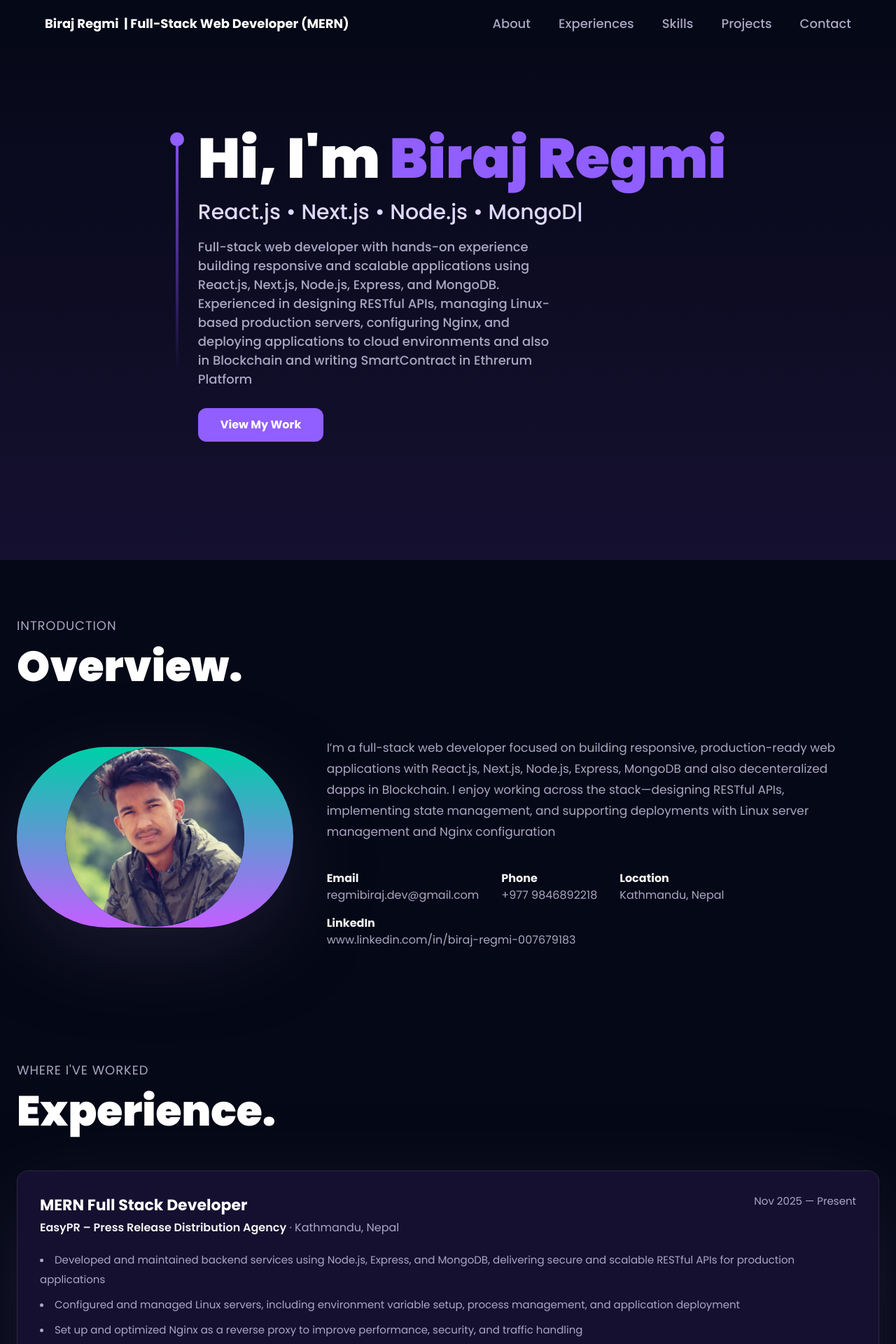
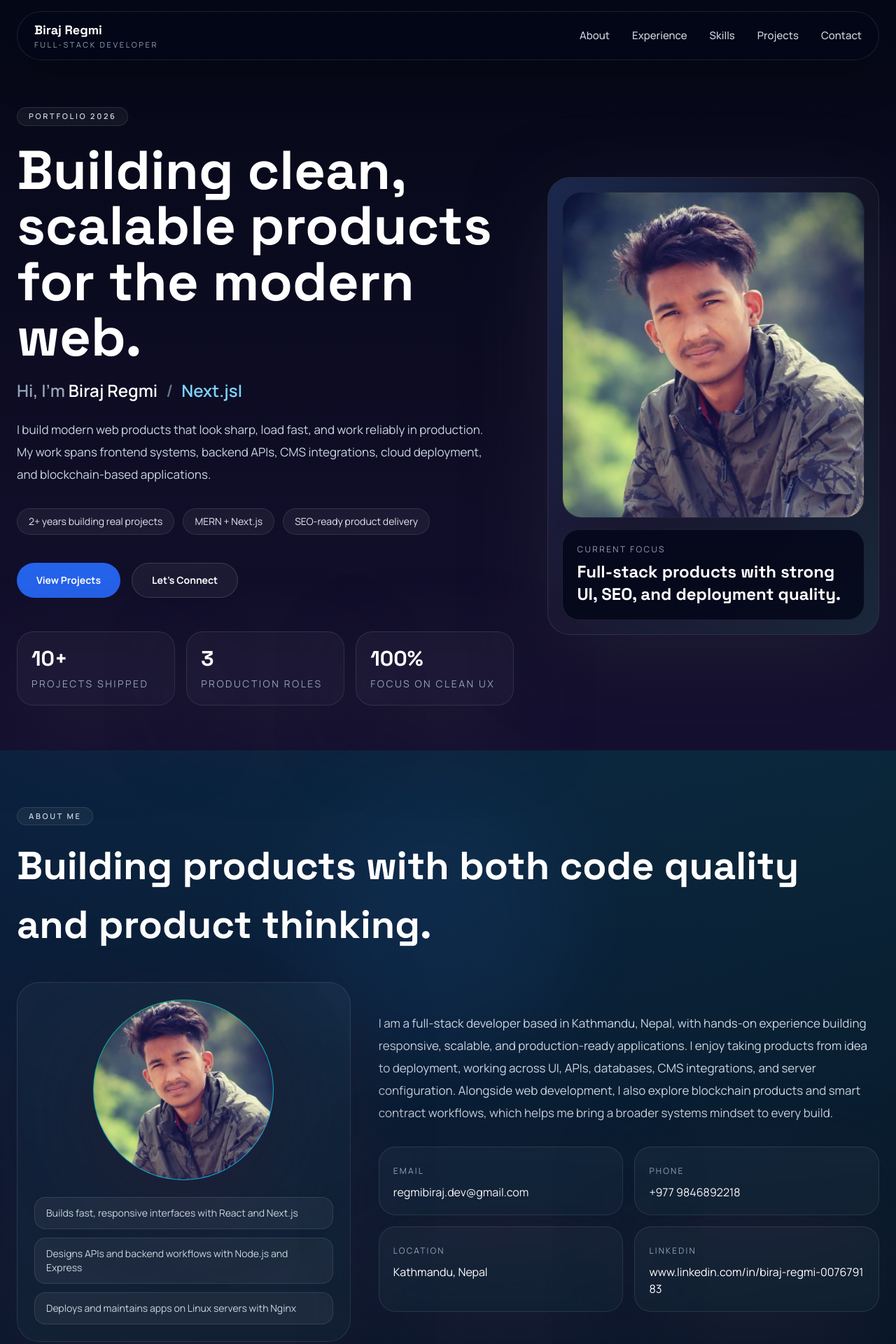
Before and after one commit to Biraj010/my_portfolio, a Next.js app: page / in a window 1280 px wide. Shown: the top 1920 px of the page at 70% size. Built offline with nearby package versions, Linux system fonts and the light colour scheme.

Commit message:
update the layout

```diff
--- a/app/components/About.jsx
+++ b/app/components/About.jsx
@@ -2,57 +2,75 @@ import Image from "next/image";
 import { portfolioData } from "@/lib/data";
 
 const About = () => {
-  const { paragraph, personalInfo } = portfolioData.about;
+  const { paragraph, personalInfo, highlights } = portfolioData.about;
 
   return (
-    <section id="about" className="py-20 max-w-7xl mx-auto px-6">
+    <section id="about" className="section-shell py-20">
       <div className="mb-10">
-        <p className="sm:text-[18px] text-[14px] text-secondary uppercase tracking-wider">
-          Introduction
-        </p>
-        <h2 className="text-white font-black md:text-[60px] sm:text-[50px] xs:text-[40px] text-[30px]">
-          Overview.
+        <span className="section-kicker">About Me</span>
+        <h2 className="mt-4 text-[32px] font-black text-white sm:text-[44px] md:text-[56px]">
+          Building products with both code quality and product thinking.
         </h2>
       </div>
 
-      <div className="flex flex-col md:flex-row items-center gap-12">
-        <div className="md:w-1/3">
-          <div className="w-full green-pink-gradient p-[1px] rounded-full shadow-card">
+      <div className="grid items-center gap-10 lg:grid-cols-[0.8fr_1.2fr]">
+        <div className="panel-surface rounded-[32px] p-6">
+          <div className="green-pink-gradient mx-auto w-fit rounded-full p-[1px] shadow-card">
             <Image
               src="/assets/img/myphoto.jpg"
               alt={portfolioData.hero.name}
-              className="rounded-full w-48 h-48 md:w-64 md:h-64 mx-auto object-cover bg-tertiary"
+              className="mx-auto h-52 w-52 rounded-full bg-tertiary object-cover md:h-64 md:w-64"
               width={256}
               height={256}
               priority
             />
           </div>
+          <div className="mt-6 space-y-3">
+            {highlights.map((item) => (
+              <div
+                key={item}
+                className="rounded-2xl border border-white/10 bg-white/5 px-4 py-3 text-sm text-slate-300"
+              >
+                {item}
+              </div>
+            ))}
+          </div>
         </div>
-        <div className="md:w-2/3 text-center md:text-left">
-          <p className="mt-4 text-secondary text-[17px] max-w-3xl leading-[30px]">
+
+        <div>
+          <p className="max-w-3xl text-[16px] leading-8 text-slate-300 sm:text-[17px]">
             {paragraph}
           </p>
-          <div className="mt-10 flex flex-wrap justify-center md:justify-start gap-x-8 gap-y-4">
-            <div className="flex flex-col">
-              <span className="text-white-100 font-bold">Email</span>
-              <span className="text-secondary">{personalInfo.email}</span>
+
+          <div className="mt-8 grid gap-4 sm:grid-cols-2">
+            <div className="panel-surface rounded-3xl p-5">
+              <span className="text-xs uppercase tracking-[0.18em] text-slate-400">
+                Email
+              </span>
+              <div className="mt-2 text-white">{personalInfo.email}</div>
             </div>
-            <div className="flex flex-col">
-              <span className="text-white-100 font-bold">Phone</span>
-              <span className="text-secondary">{personalInfo.phone}</span>
+            <div className="panel-surface rounded-3xl p-5">
+              <span className="text-xs uppercase tracking-[0.18em] text-slate-400">
+                Phone
+              </span>
+              <div className="mt-2 text-white">{personalInfo.phone}</div>
             </div>
-            <div className="flex flex-col">
-              <span className="text-white-100 font-bold">Location</span>
-              <span className="text-secondary">{personalInfo.address}</span>
+            <div className="panel-surface rounded-3xl p-5">
+              <span className="text-xs uppercase tracking-[0.18em] text-slate-400">
+                Location
+              </span>
+              <div className="mt-2 text-white">{personalInfo.address}</div>
             </div>
             {personalInfo.linkedin ? (
-              <div className="flex flex-col">
-                <span className="text-white-100 font-bold">LinkedIn</span>
+              <div className="panel-surface rounded-3xl p-5">
+                <span className="text-xs uppercase tracking-[0.18em] text-slate-400">
+                  LinkedIn
+                </span>
                 <a
                   href={personalInfo.linkedin}
                   target="_blank"
                   rel="noopener noreferrer"
-                  className="text-secondary hover:text-white transition-colors"
+                  className="mt-2 block break-all text-white transition-colors hover:text-sky-300"
                 >
                   {personalInfo.linkedin.replace("https://", "")}
                 </a>
--- a/app/components/Header.jsx
+++ b/app/components/Header.jsx
@@ -6,12 +6,12 @@ import { portfolioData } from "@/lib/data";
 
 const Header = () => {
   const { navLinks } = portfolioData.header;
-  const { name, titles } = portfolioData.hero;
+  const { name } = portfolioData.hero;
   const [isMobileMenuOpen, setMobileMenuOpen] = useState(false);
 
   return (
-    <header className="sm:px-16 px-6 w-full flex items-center py-5 fixed top-0 z-20 bg-primary">
-      <div className="w-full flex justify-between items-center max-w-7xl mx-auto">
+    <header className="fixed top-0 z-30 w-full px-4 pt-4 sm:px-6">
+      <div className="mx-auto flex max-w-7xl items-center justify-between rounded-full border border-white/10 bg-slate-950/70 px-4 py-3 shadow-[0_20px_60px_rgba(0,0,0,0.25)] backdrop-blur-xl sm:px-6">
         <Link
           to="home"
           className="flex items-center gap-2 cursor-pointer"
@@ -19,17 +19,21 @@ const Header = () => {
             window.scrollTo(0, 0);
           }}
         >
-          <p className="text-white text-[18px] font-bold cursor-pointer flex">
-            {name} &nbsp;
-            <span className="sm:block hidden"> | {titles?.[0] ?? "Full-Stack Web Developer"}</span>
-          </p>
+          <div className="flex flex-col">
+            <span className="font-display text-[17px] font-bold text-white sm:text-[18px]">
+              {name}
+            </span>
+            <span className="hidden text-[11px] uppercase tracking-[0.24em] text-slate-400 sm:block">
+              Full-Stack Developer
+            </span>
+          </div>
         </Link>
 
-        <ul className="list-none hidden sm:flex flex-row gap-10">
+        <ul className="hidden list-none flex-row gap-8 sm:flex">
           {navLinks.map((link) => (
             <li
               key={link.text}
-              className={`text-secondary hover:text-white text-[18px] font-medium cursor-pointer transition-colors`}
+              className="cursor-pointer text-[15px] font-medium text-slate-300 transition-colors hover:text-white"
             >
               <Link
                 to={link.href.replace("#", "")}
@@ -47,20 +51,20 @@ const Header = () => {
 
         <div className="sm:hidden flex flex-1 justify-end items-center">
           <i
-            className={`bx ${isMobileMenuOpen ? "bx-x" : "bx-menu"
-              } text-[28px] object-contain cursor-pointer text-white`}
+            className={`bx ${isMobileMenuOpen ? "bx-x" : "bx-menu"} cursor-pointer text-[28px] text-white`}
             onClick={() => setMobileMenuOpen(!isMobileMenuOpen)}
           ></i>
 
           <div
-            className={`${!isMobileMenuOpen ? "hidden" : "flex"
-              } p-6 black-gradient absolute top-20 right-0 mx-4 my-2 min-w-[140px] z-10 rounded-xl`}
+            className={`${
+              !isMobileMenuOpen ? "hidden" : "flex"
+            } absolute right-0 top-16 z-10 mx-1 min-w-[180px] rounded-2xl border border-white/10 bg-slate-950/95 p-5 shadow-2xl`}
           >
             <ul className="list-none flex justify-end items-start flex-col gap-4">
               {navLinks.map((link) => (
                 <li
                   key={link.text}
-                  className={`font-poppins font-medium cursor-pointer text-[16px] text-secondary hover:text-white transition-colors`}
+                  className="cursor-pointer text-[15px] font-medium text-slate-300 transition-colors hover:text-white"
                   onClick={() => {
                     setMobileMenuOpen(!isMobileMenuOpen);
                   }}
--- a/app/components/Hero.jsx
+++ b/app/components/Hero.jsx
@@ -1,64 +1,118 @@
 "use client";
 
 import { useEffect, useRef } from "react";
+import Image from "next/image";
 import Typed from "typed.js";
 import { portfolioData } from "@/lib/data";
 import { Link } from "react-scroll";
 
 const Hero = () => {
-  const { name, titles, description } = portfolioData.hero;
+  const { name, titles, description, badges, stats } = portfolioData.hero;
   const typedElement = useRef(null);
 
   useEffect(() => {
-    const options = {
+    const typed = new Typed(typedElement.current, {
       strings: titles,
-      typeSpeed: 50,
-      backSpeed: 50,
+      typeSpeed: 42,
+      backSpeed: 24,
+      backDelay: 1800,
       loop: true,
       showCursor: true,
       cursorChar: "|",
-    };
+    });
 
-    const typed = new Typed(typedElement.current, options);
-
-    return () => {
-      typed.destroy();
-    };
+    return () => typed.destroy();
   }, [titles]);
 
   return (
-    <section
-      id="home"
-      className="relative w-full h-screen mx-auto flex items-center"
-    >
-      <div className="max-w-7xl mx-auto px-6 flex flex-row items-start gap-5">
-        <div className="flex flex-col justify-center items-center mt-5">
-          <div className="w-5 h-5 rounded-full bg-[#915EFF]" />
-          <div className="w-1 sm:h-80 h-40 violet-gradient" />
-        </div>
+    <section id="home" className="section-shell relative flex min-h-screen items-center pt-28">
+      <div className="grid w-full items-center gap-12 pb-16 pt-10 lg:grid-cols-[1.2fr_0.8fr]">
+        <div>
+          <span className="section-kicker">Portfolio 2026</span>
+          <h1 className="mt-6 max-w-4xl text-[42px] font-black leading-[1.02] text-white sm:text-[56px] lg:text-[78px]">
+            Building clean, scalable products for the modern web.
+          </h1>
+          <div className="mt-5 text-lg font-semibold text-sky-300 sm:text-2xl">
+            <span className="text-slate-400">Hi, I&apos;m </span>
+            <span className="text-white">{name}</span>
+            <span className="mx-3 hidden text-slate-500 sm:inline">/</span>
+            <span ref={typedElement} />
+          </div>
 
-        <div>
-          <h1 className="font-black text-white lg:text-[80px] sm:text-[60px] xs:text-[50px] text-[40px] lg:leading-[98px] mt-2">
-            Hi, I'm <span className="text-[#915EFF]">{name}</span>
-          </h1>
-          <p className="text-[#dfd9ff] font-medium lg:text-[30px] sm:text-[26px] xs:text-[20px] text-[16px] lg:leading-[40px] mt-2">
-            <span ref={typedElement}></span>
-          </p>
-          <p className="text-secondary font-medium lg:text-[18px] sm:text-[16px] text-[14px] mt-4 max-w-lg">
+          <p className="mt-6 max-w-2xl text-[16px] leading-8 text-slate-300 sm:text-[17px]">
             {description}
           </p>
-          <div className="mt-7">
+
+          <div className="mt-8 flex flex-wrap gap-3">
+            {badges.map((badge) => (
+              <span
+                key={badge}
+                className="rounded-full border border-white/10 bg-white/5 px-4 py-2 text-sm text-slate-200"
+              >
+                {badge}
+              </span>
+            ))}
+          </div>
+
+          <div className="mt-10 flex flex-wrap gap-4">
             <Link
               to="projects"
               smooth={true}
               duration={500}
               offset={-70}
-              className="bg-[#915EFF] text-white font-bold py-3 px-8 rounded-xl hover:bg-[#804dee] transition-all cursor-pointer inline-block"
+              className="inline-flex cursor-pointer items-center rounded-full bg-blue-600 px-7 py-3.5 text-sm font-bold text-white transition-all hover:bg-blue-500"
               spy={true}
               activeClass="text-accent"
             >
-              View My Work
+              View Projects
             </Link>
+            <Link
+              to="contact"
+              smooth={true}
+              duration={500}
+              offset={-70}
+              className="inline-flex cursor-pointer items-center rounded-full border border-white/15 bg-white/5 px-7 py-3.5 text-sm font-bold text-white transition-all hover:bg-white/10"
+              spy={true}
+            >
+              Let&apos;s Connect
+            </Link>
+          </div>
+
+          <div className="mt-12 grid gap-4 sm:grid-cols-3">
+            {stats.map((stat) => (
+              <div key={stat.label} className="panel-surface rounded-3xl p-5">
+                <div className="font-display text-3xl font-bold text-white">
+                  {stat.value}
+                </div>
+                <div className="mt-2 text-sm uppercase tracking-[0.18em] text-slate-400">
+                  {stat.label}
+                </div>
+              </div>
+            ))}
+          </div>
+        </div>
+
+        <div className="relative">
+          <div className="panel-surface relative overflow-hidden rounded-[32px] p-4 sm:p-5">
+            <div className="absolute inset-0 bg-gradient-to-br from-blue-500/20 via-transparent to-emerald-500/10" />
+            <div className="relative overflow-hidden rounded-[28px] border border-white/10 bg-slate-950/70">
+              <Image
+                src="/assets/img/myphoto.jpg"
+                alt={name}
+                width={640}
+                height={720}
+                priority
+                className="h-auto w-full object-cover"
+              />
+            </div>
+            <div className="relative mt-4 rounded-[24px] border border-white/10 bg-slate-950/80 p-5">
+              <p className="text-xs uppercase tracking-[0.2em] text-slate-400">
+                Current Focus
+              </p>
+              <h2 className="mt-2 text-2xl font-bold text-white">
+                Full-stack products with strong UI, SEO, and deployment quality.
+              </h2>
+            </div>
           </div>
         </div>
       </div>
--- a/app/components/Projects.jsx
+++ b/app/components/Projects.jsx
@@ -12,78 +12,108 @@ const Projects = () => {
 
   return (
     <>
-      <section id="projects" className="py-20 max-w-7xl mx-auto px-6">
-        <div className="mb-10">
-          <p className="sm:text-[18px] text-[14px] text-secondary uppercase tracking-wider">
-            My work
-          </p>
-          <h2 className="text-white font-black md:text-[60px] sm:text-[50px] xs:text-[40px] text-[30px]">
-            Projects.
+      <section id="projects" className="section-shell py-20">
+        <div className="mb-10 flex flex-col gap-5 lg:flex-row lg:items-end lg:justify-between">
+          <div>
+            <span className="section-kicker">Selected Work</span>
+            <h2 className="mt-4 text-[32px] font-black text-white sm:text-[44px] md:text-[56px]">
+              Image-first project highlights with the stack that matters.
             </h2>
-          <p className="mt-4 text-secondary text-[17px] max-w-3xl leading-[30px]">
-            Following projects showcases my skills and experience through
-            real-world examples of my work. Each project is briefly described with
-            links to code repositories. It reflects my
-            ability to solve complex problems, work with different technologies,
-            and manage projects effectively.
+          </div>
+          <p className="max-w-2xl text-[16px] leading-8 text-slate-300">
+            I refined this section to keep the visuals front and center. Each card
+            leads with the product image, then shows a concise, stronger tech stack
+            instead of long paragraphs.
           </p>
         </div>
 
-        <div className="grid grid-cols-1 md:grid-cols-2 lg:grid-cols-3 gap-7">
+        <div className="grid gap-7 md:grid-cols-2 xl:grid-cols-3">
           {projects.map((project, index) => (
-            <div
-              key={index}
-              className="bg-tertiary p-5 rounded-2xl w-full sm:w-[360px] shadow-card group"
+            <article
+              key={project.title}
+              className={`group overflow-hidden rounded-[30px] border border-white/10 bg-white/[0.04] shadow-card backdrop-blur-sm transition-transform duration-300 hover:-translate-y-1 ${
+                project.featured ? "md:col-span-2 xl:col-span-2" : ""
+              }`}
             >
-              <div
-                className="relative w-full h-[230px] cursor-pointer overflow-hidden rounded-2xl"
+              <button
+                type="button"
+                className={`relative block w-full overflow-hidden text-left ${
+                  project.featured ? "aspect-[16/9]" : "aspect-[4/3]"
+                }`}
                 onClick={() => setLightboxIndex(index)}
               >
                 <Image
                   src={project.image}
                   alt={project.title}
                   fill
-                  className="object-cover rounded-2xl group-hover:scale-110 transition-transform duration-500"
-                  sizes="(max-width: 768px) 100vw, (max-width: 1200px) 50vw, 33vw"
+                  className="object-cover transition-transform duration-700 group-hover:scale-105"
+                  sizes={
+                    project.featured
+                      ? "(max-width: 768px) 100vw, (max-width: 1280px) 100vw, 66vw"
+                      : "(max-width: 768px) 100vw, (max-width: 1280px) 50vw, 33vw"
+                  }
                 />
-                <div className="absolute inset-0 flex justify-end m-3 card-img_hover">
-                  <div
-                    onClick={(e) => {
-                      e.stopPropagation();
-                      window.open(project.githubUrl, "_blank");
-                    }}
-                    className="black-gradient w-10 h-10 rounded-full flex justify-center items-center cursor-pointer"
-                  >
-                    <i className="bx bxl-github text-white text-2xl"></i>
+                <div className="absolute inset-0 bg-gradient-to-t from-slate-950 via-slate-950/10 to-transparent" />
+                <div className="absolute left-4 top-4 flex gap-2">
+                  {project.featured ? (
+                    <span className="rounded-full bg-emerald-400 px-3 py-1 text-[11px] font-bold uppercase tracking-[0.2em] text-slate-950">
+                      Featured
+                    </span>
+                  ) : null}
+                  <span className="rounded-full border border-white/15 bg-slate-950/60 px-3 py-1 text-[11px] font-semibold uppercase tracking-[0.2em] text-white">
+                    Preview
+                  </span>
                 </div>
+              </button>
+
+              <div className="space-y-4 p-5 sm:p-6">
+                <div className="flex items-start justify-between gap-4">
+                  <div>
+                    <h3 className="text-2xl font-bold text-white">{project.title}</h3>
+                    <p className="mt-2 text-sm leading-7 text-slate-300">
+                      {project.description}
+                    </p>
                   </div>
                 </div>
 
-              <div className="mt-5">
-                <h3 className="text-white font-bold text-[24px]">
-                  {project.title}
-                </h3>
-                <p className="mt-2 text-secondary text-[14px]">
-                  {project.description}
+                <div>
+                  <p className="text-xs uppercase tracking-[0.18em] text-slate-400">
+                    Best Tech Stack
                   </p>
-              </div>
-
-              <div className="mt-4 flex flex-wrap gap-2">
-                {project.stack.map((tech, i) => (
-                  <p
+                  <div className="mt-3 flex flex-wrap gap-2">
+                    {project.stack.map((tech) => (
+                      <span
                         key={tech}
-                    className={`text-[14px] ${i % 3 === 0
-                        ? "blue-text-gradient"
-                        : i % 3 === 1
-                          ? "green-text-gradient"
-                          : "pink-text-gradient"
-                      }`}
+                        className="rounded-full border border-sky-400/20 bg-sky-400/10 px-3 py-1.5 text-sm font-medium text-sky-100"
                       >
-                    #{tech}
-                  </p>
+                        {tech}
+                      </span>
                     ))}
                   </div>
                 </div>
+
+                <div className="flex flex-wrap gap-3 pt-2">
+                  <a
+                    href={project.githubUrl}
+                    target="_blank"
+                    rel="noopener noreferrer"
+                    className="inline-flex items-center rounded-full border border-white/10 bg-white/5 px-4 py-2 text-sm font-semibold text-white transition-colors hover:bg-white/10"
+                  >
+                    GitHub
+                  </a>
+                  {project.liveUrl ? (
+                    <a
+                      href={project.liveUrl}
+                      target="_blank"
+                      rel="noopener noreferrer"
+                      className="inline-flex items-center rounded-full bg-blue-600 px-4 py-2 text-sm font-semibold text-white transition-colors hover:bg-blue-500"
+                    >
+                      Live Site
+                    </a>
+                  ) : null}
+                </div>
+              </div>
+            </article>
           ))}
         </div>
       </section>
--- a/app/globals.css
+++ b/app/globals.css
@@ -1,4 +1,4 @@
-@import url("https://fonts.googleapis.com/css2?family=Poppins:wght@100;200;300;400;500;600;700;800;900&display=swap");
+@import url("https://fonts.googleapis.com/css2?family=Manrope:wght@400;500;600;700;800&family=Space+Grotesk:wght@500;700&display=swap");
 
 @tailwind base;
 @tailwind components;
@@ -8,15 +8,31 @@
   margin: 0;
   padding: 0;
   box-sizing: border-box;
-  font-family: "Poppins", sans-serif;
+  font-family: "Manrope", sans-serif;
   scroll-behavior: smooth;
   color-scheme: dark;
 }
 
 body {
-  @apply bg-primary text-white;
+  @apply text-white;
+  background:
+    radial-gradient(circle at top left, rgba(37, 99, 235, 0.24), transparent 30%),
+    radial-gradient(circle at top right, rgba(16, 185, 129, 0.18), transparent 22%),
+    linear-gradient(180deg, #06111f 0%, #07101a 38%, #030712 100%);
   scrollbar-width: thin;
   scrollbar-color: rgba(170, 166, 195, 0.45) transparent;
+}
+
+h1,
+h2,
+h3,
+.font-display {
+  font-family: "Space Grotesk", sans-serif;
+}
+
+::selection {
+  background: rgba(37, 99, 235, 0.35);
+  color: #fff;
 }
 
 .hash-span {
@@ -32,15 +48,15 @@ body {
 }
 
 .violet-gradient {
-  background: #804dee;
-  background: linear-gradient(-90deg, #804dee 0%, rgba(60, 51, 80, 0) 100%);
-  background: -webkit-linear-gradient(-90deg, #804dee 0%, rgba(60, 51, 80, 0) 100%);
+  background: #2563eb;
+  background: linear-gradient(-90deg, #2563eb 0%, rgba(37, 99, 235, 0) 100%);
+  background: -webkit-linear-gradient(-90deg, #2563eb 0%, rgba(37, 99, 235, 0) 100%);
 }
 
 .green-pink-gradient {
-  background: #00cea8;
-  background: linear-gradient(90.13deg, #00cea8 1.9%, #bf61ff 97.5%);
-  background: -webkit-linear-gradient(-90.13deg, #00cea8 1.9%, #bf61ff 97.5%);
+  background: #0ea5e9;
+  background: linear-gradient(120deg, #0ea5e9 0%, #10b981 100%);
+  background: -webkit-linear-gradient(120deg, #0ea5e9 0%, #10b981 100%);
 }
 
 .orange-text-gradient {
@@ -75,6 +91,18 @@ body {
   -webkit-text-fill-color: transparent;
 }
 
+.section-shell {
+  @apply max-w-7xl mx-auto px-6;
+}
+
+.section-kicker {
+  @apply inline-flex items-center rounded-full border border-white/10 bg-white/5 px-4 py-1 text-[11px] font-semibold uppercase tracking-[0.24em] text-slate-300;
+}
+
+.panel-surface {
+  @apply border border-white/10 bg-white/[0.04] shadow-card backdrop-blur-sm;
+}
+
 canvas {
   cursor: grab;
 }
--- a/app/page.jsx
+++ b/app/page.jsx
@@ -9,16 +9,22 @@ import Footer from "./components/Footer";
 
 export default function Home() {
   return (
-    <div className="relative z-0 bg-primary">
-      <div className="bg-hero-pattern bg-cover bg-no-repeat bg-center">
+    <div className="relative overflow-hidden">
+      <div className="pointer-events-none absolute inset-0 opacity-80">
+        <div className="absolute left-[-8rem] top-24 h-72 w-72 rounded-full bg-sky-500/15 blur-3xl" />
+        <div className="absolute right-[-8rem] top-[32rem] h-80 w-80 rounded-full bg-emerald-500/10 blur-3xl" />
+        <div className="absolute left-1/3 top-[70rem] h-96 w-96 rounded-full bg-blue-500/10 blur-3xl" />
+      </div>
+
+      <div className="relative bg-hero-pattern bg-cover bg-no-repeat bg-center">
         <Header />
         <Hero />
       </div>
-      <About />
-      <Work />
-      <Skills />
-      <Projects />
-      <div className="relative z-0">
+      <div className="relative z-10 space-y-2 pb-8">
+        <About />
+        <Work />
+        <Skills />
+        <Projects />
         <Contact />
       </div>
       <Footer />
```
Also changed, not shown: lib/data.js, public/assets/img/announce-chain.png (added). Lines whose indentation alone changed are shown as unchanged.
